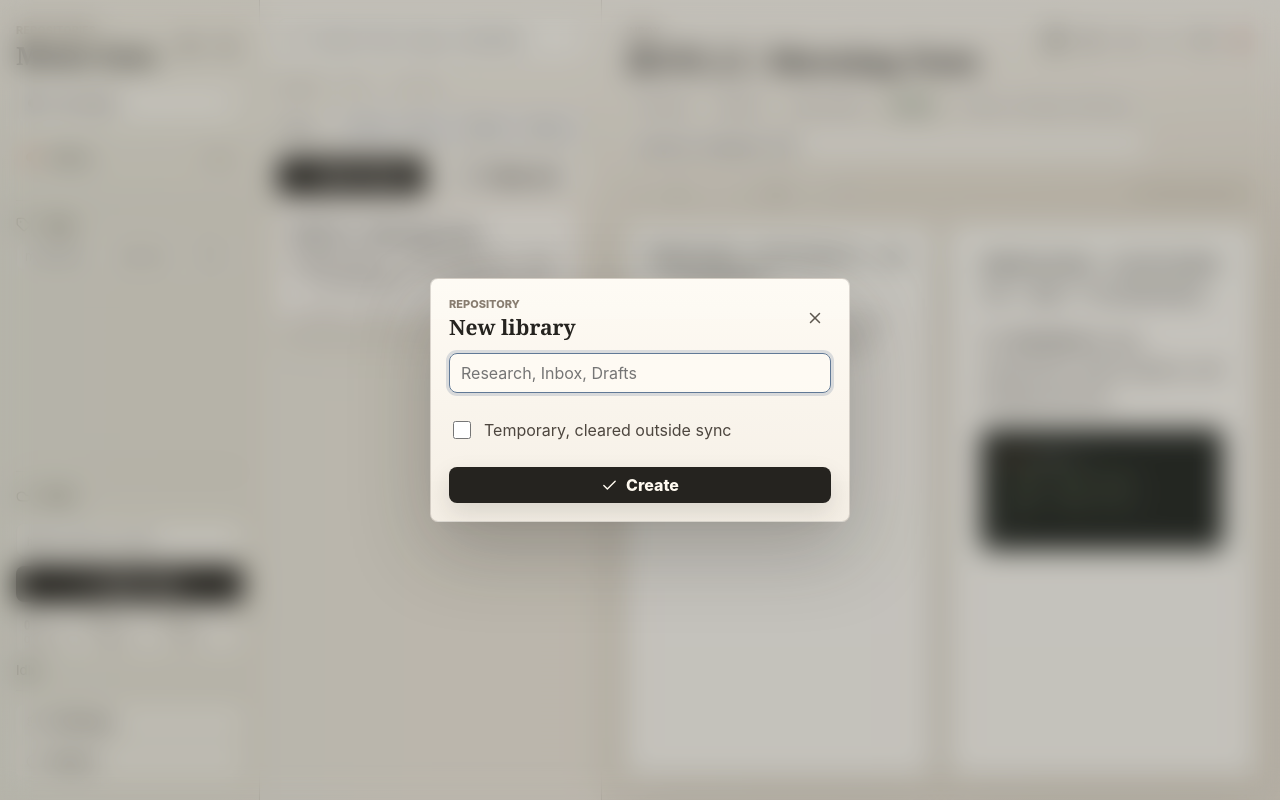
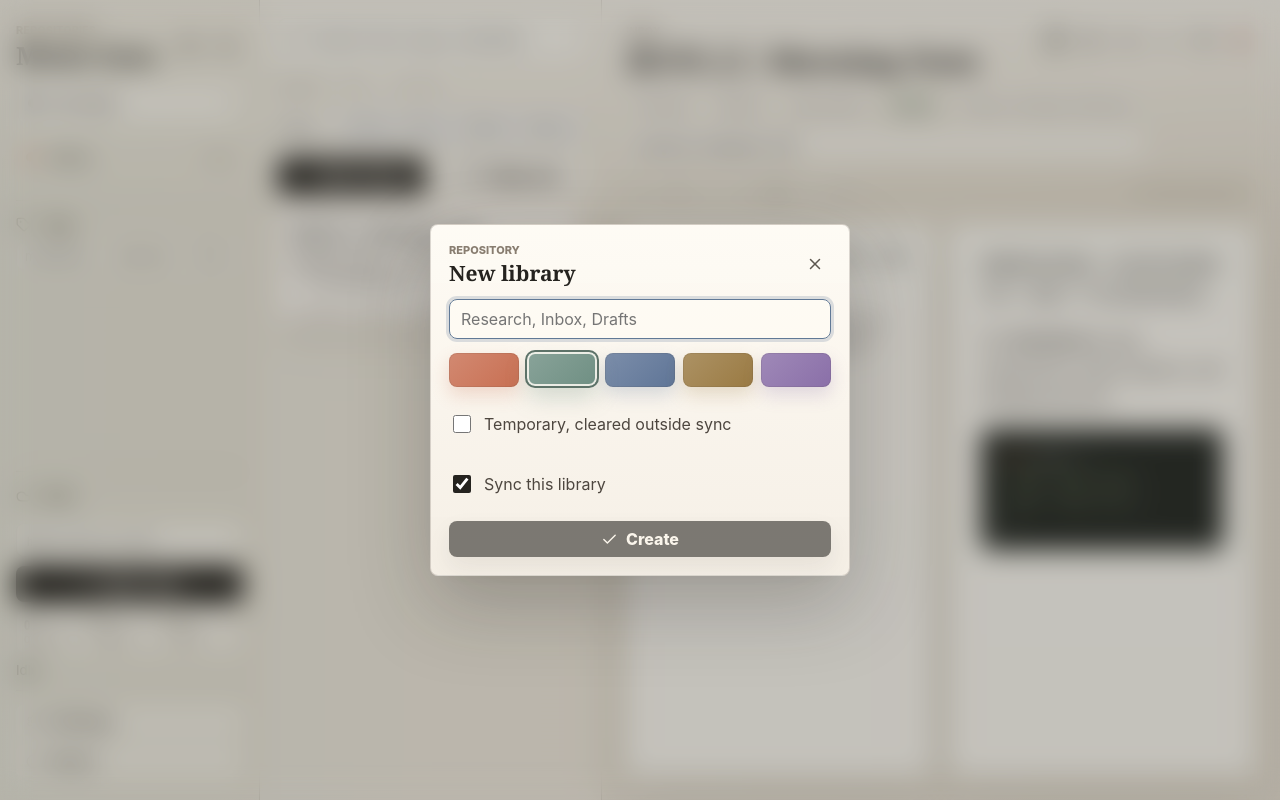
Before and after one commit to MosRat/memo-sync, a React (Vite) app in the folder apps/desktop/: page / in a window 1280 px wide. Both pictures are taken after a click on the button 227 px from the left and 46 px from the top of the page. Built offline with nearby package versions, Linux system fonts and the light colour scheme.

Commit message:
Add repository management

```diff
--- a/apps/desktop/src/App.tsx
+++ b/apps/desktop/src/App.tsx
@@ -32,7 +32,7 @@ import {
   Trash2,
   X,
 } from "lucide-react";
-import { lazy, Suspense, type KeyboardEvent, useCallback, useEffect, useMemo, useRef, useState } from "react";
+import { lazy, Suspense, type CSSProperties, type KeyboardEvent, useCallback, useEffect, useMemo, useRef, useState } from "react";
 import type { AppSettings, LocalStats, Memo, Repository, SaveMemoInput } from "./types";
 import {
   bootstrap,
@@ -56,6 +56,7 @@ import {
   showSettingsWindow,
   syncNow,
   updateAppSettings,
+  updateRepository,
   windowAction,
 } from "./tauri";
 import { memoSearchText, textStatsLabel, tokenizeTags } from "./search";
@@ -122,6 +123,7 @@ function WorkbenchApp() {
   const [quickText, setQuickText] = useState("");
   const [quickRepo, setQuickRepo] = useState<string>("");
   const [newRepoOpen, setNewRepoOpen] = useState(false);
+  const [editingRepo, setEditingRepo] = useState<Repository | null>(null);
   const [serverUrl, setServerUrl] = useState("http://127.0.0.1:7373");
   const [settings, setSettings] = useState<AppSettings>(defaultSettings);
   const [syncText, setSyncText] = useState("Idle");
@@ -425,6 +427,17 @@ function WorkbenchApp() {
       detail: "Sync endpoint, shortcuts, and about",
       run: () => (isDesktopApp ? showSettingsWindow() : setDialog("settings")),
     },
+    ...(activeRepo !== "all" && activeRepository
+      ? [
+          {
+            id: "manage-repository",
+            title: "Manage repository",
+            category: "Repository",
+            detail: activeRepository.name,
+            run: () => setEditingRepo(activeRepository),
+          },
+        ]
+      : []),
     ...repositories.map((repo) => ({
       id: `repo-${repo.id}`,
       title: repo.name,
@@ -681,12 +694,21 @@ function WorkbenchApp() {
     setQuickText(await readClipboardText());
   }
 
-  async function handleCreateRepo(name: string, temporary: boolean) {
-    const repo = await createRepository(name, temporary, colors[repositories.length % colors.length]);
+  async function handleCreateRepo(name: string, temporary: boolean, color: string) {
+    const repo = await createRepository(name, temporary, color);
     setRepositories((items) => [...items, repo]);
+    setActiveRepo(repo.id);
     setQuickRepo(repo.id);
     setNewRepoOpen(false);
+    setLocalStats((stats) => ({ ...stats, repository_count: stats.repository_count + 1 }));
     notify("success", "Repository created", repo.name);
+  }
+
+  async function handleUpdateRepo(repo: Repository, name: string, color: string, syncEnabled: boolean) {
+    const saved = await updateRepository(repo.id, name, color, syncEnabled);
+    setRepositories((items) => items.map((item) => (item.id === saved.id ? saved : item)));
+    setEditingRepo(null);
+    notify("success", "Repository updated", saved.name);
   }
 
   async function handleSync() {
@@ -853,6 +875,11 @@ function WorkbenchApp() {
                 Clear
               </button>
             )}
+            {activeRepo !== "all" && activeRepository && (
+              <button className="context-clear context-manage" onClick={() => setEditingRepo(activeRepository)}>
+                Manage
+              </button>
+            )}
           </div>
           <div className="view-switcher" role="tablist" aria-label="Memo views">
             {viewFilters.map((item) => {
@@ -1025,7 +1052,8 @@ function WorkbenchApp() {
         </div>
       )}
 
-      {newRepoOpen && <RepositoryDialog onClose={() => setNewRepoOpen(false)} onCreate={handleCreateRepo} />}
+      {newRepoOpen && <RepositoryDialog onClose={() => setNewRepoOpen(false)} onCreate={handleCreateRepo} colorIndex={repositories.length} />}
+      {editingRepo && <RepositoryDialog repository={editingRepo} onClose={() => setEditingRepo(null)} onUpdate={handleUpdateRepo} />}
       {dialog && (
         <AppDialog
           dialog={dialog}
@@ -1635,29 +1663,79 @@ function normalizeShortcutKey(event: KeyboardEvent<HTMLInputElement>) {
   return "";
 }
 
-function RepositoryDialog({ onClose, onCreate }: { onClose: () => void; onCreate: (name: string, temporary: boolean) => void }) {
-  const [name, setName] = useState("");
-  const [temporary, setTemporary] = useState(false);
+function RepositoryDialog({
+  repository,
+  colorIndex = 0,
+  onClose,
+  onCreate,
+  onUpdate,
+}: {
+  repository?: Repository;
+  colorIndex?: number;
+  onClose: () => void;
+  onCreate?: (name: string, temporary: boolean, color: string) => void;
+  onUpdate?: (repository: Repository, name: string, color: string, syncEnabled: boolean) => void;
+}) {
+  const [name, setName] = useState(repository?.name ?? "");
+  const [temporary, setTemporary] = useState(repository?.kind === "Temporary");
+  const [color, setColor] = useState(repository?.color ?? colors[colorIndex % colors.length]);
+  const [syncEnabled, setSyncEnabled] = useState(repository?.sync_enabled ?? !temporary);
+  const editing = Boolean(repository);
+  const canSync = !temporary;
+  const canSubmit = Boolean(name.trim());
+
+  function submit() {
+    if (!canSubmit) return;
+    if (repository && onUpdate) {
+      onUpdate(repository, name.trim(), color, canSync && syncEnabled);
+      return;
+    }
+    onCreate?.(name.trim(), temporary, color);
+  }
+
   return (
     <div className="modal-backdrop">
       <div className="repo-modal">
         <div className="modal-head">
           <div>
             <p className="eyebrow">Repository</p>
-            <h2>New library</h2>
+            <h2>{editing ? "Library details" : "New library"}</h2>
           </div>
           <button className="icon-button" title="Close dialog" aria-label="Close dialog" onClick={onClose}>
             <X size={18} />
           </button>
         </div>
-        <input autoFocus value={name} onChange={(event) => setName(event.target.value)} placeholder="Research, Inbox, Drafts" />
-        <label className="toggle">
-          <input type="checkbox" checked={temporary} onChange={(event) => setTemporary(event.target.checked)} />
+        <input autoFocus value={name} onChange={(event) => setName(event.target.value)} onKeyDown={(event) => event.key === "Enter" && submit()} placeholder="Research, Inbox, Drafts" />
+        <div className="color-swatches" aria-label="Repository color">
+          {colors.map((item) => (
+            <button
+              key={item}
+              className={color === item ? "active" : ""}
+              style={{ "--swatch": item } as CSSProperties}
+              title={item}
+              onClick={() => setColor(item)}
+            />
+          ))}
+        </div>
+        <label className={editing ? "toggle disabled" : "toggle"}>
+          <input
+            type="checkbox"
+            checked={temporary}
+            disabled={editing}
+            onChange={(event) => {
+              setTemporary(event.target.checked);
+              if (event.target.checked) setSyncEnabled(false);
+            }}
+          />
           <span>Temporary, cleared outside sync</span>
         </label>
-        <button className="primary" onClick={() => name.trim() && onCreate(name.trim(), temporary)}>
+        <label className={canSync ? "toggle" : "toggle disabled"}>
+          <input type="checkbox" checked={canSync && syncEnabled} disabled={!canSync} onChange={(event) => setSyncEnabled(event.target.checked)} />
+          <span>Sync this library</span>
+        </label>
+        <button className="primary" onClick={submit} disabled={!canSubmit}>
           <Check size={17} />
-          Create
+          {editing ? "Save library" : "Create"}
         </button>
       </div>
     </div>
--- a/apps/desktop/src/styles.css
+++ b/apps/desktop/src/styles.css
@@ -505,6 +505,11 @@ textarea:focus {
   background: rgba(185, 104, 77, 0.1);
 }
 
+.context-manage {
+  color: #53685b;
+  background: rgba(112, 139, 118, 0.12);
+}
+
 .view-switcher {
   min-height: 34px;
   display: grid;
@@ -1274,6 +1279,41 @@ textarea:focus {
   color: #4d463f;
 }
 
+.toggle.disabled {
+  color: var(--muted);
+}
+
+.toggle input:disabled {
+  opacity: 0.45;
+}
+
+.color-swatches {
+  display: grid;
+  grid-template-columns: repeat(5, 1fr);
+  gap: 8px;
+}
+
+.color-swatches button {
+  height: 34px;
+  border-radius: 8px;
+  background:
+    linear-gradient(135deg, color-mix(in srgb, var(--swatch) 82%, white), var(--swatch)),
+    var(--swatch);
+  box-shadow:
+    inset 0 0 0 1px rgba(62, 54, 44, 0.1),
+    0 8px 18px color-mix(in srgb, var(--swatch) 24%, transparent);
+  transition: transform 140ms ease, box-shadow 140ms ease;
+}
+
+.color-swatches button:hover,
+.color-swatches button.active {
+  transform: translateY(-1px);
+  box-shadow:
+    inset 0 0 0 2px rgba(255, 252, 245, 0.85),
+    0 0 0 2px color-mix(in srgb, var(--swatch) 72%, #2d2924),
+    0 12px 22px color-mix(in srgb, var(--swatch) 28%, transparent);
+}
+
 .web-footer {
   display: grid;
   gap: 8px;
--- a/apps/desktop/src/tauri.ts
+++ b/apps/desktop/src/tauri.ts
@@ -137,7 +137,7 @@ export async function checkShortcuts(
 
 export async function createRepository(name: string, temporary: boolean, color: string): Promise<Repository> {
   if (isTauri) return invoke("create_repository", { name, temporary, color });
-  return {
+  const repo: Repository = {
     id: crypto.randomUUID(),
     name,
     kind: temporary ? "Temporary" : "Persistent",
@@ -145,6 +145,27 @@ export async function createRepository(name: string, temporary: boolean, color:
     color,
     created_at: new Date().toISOString(),
     updated_at: new Date().toISOString(),
+  };
+  return repo;
+}
+
+export async function updateRepository(
+  id: string,
+  name: string,
+  color: string,
+  syncEnabled: boolean,
+): Promise<Repository> {
+  if (isTauri) return invoke("update_repository", { id, name, color, syncEnabled });
+  const now = new Date().toISOString();
+  const existing = id === demoRepo.id ? demoRepo : null;
+  return {
+    id,
+    name: name.trim() || "Untitled repository",
+    kind: existing?.kind ?? "Persistent",
+    sync_enabled: existing?.kind === "Temporary" ? false : syncEnabled,
+    color,
+    created_at: existing?.created_at ?? now,
+    updated_at: now,
   };
 }
 
```
Also changed, not shown: 2 other files (tests, documents, lock files or other folders).
